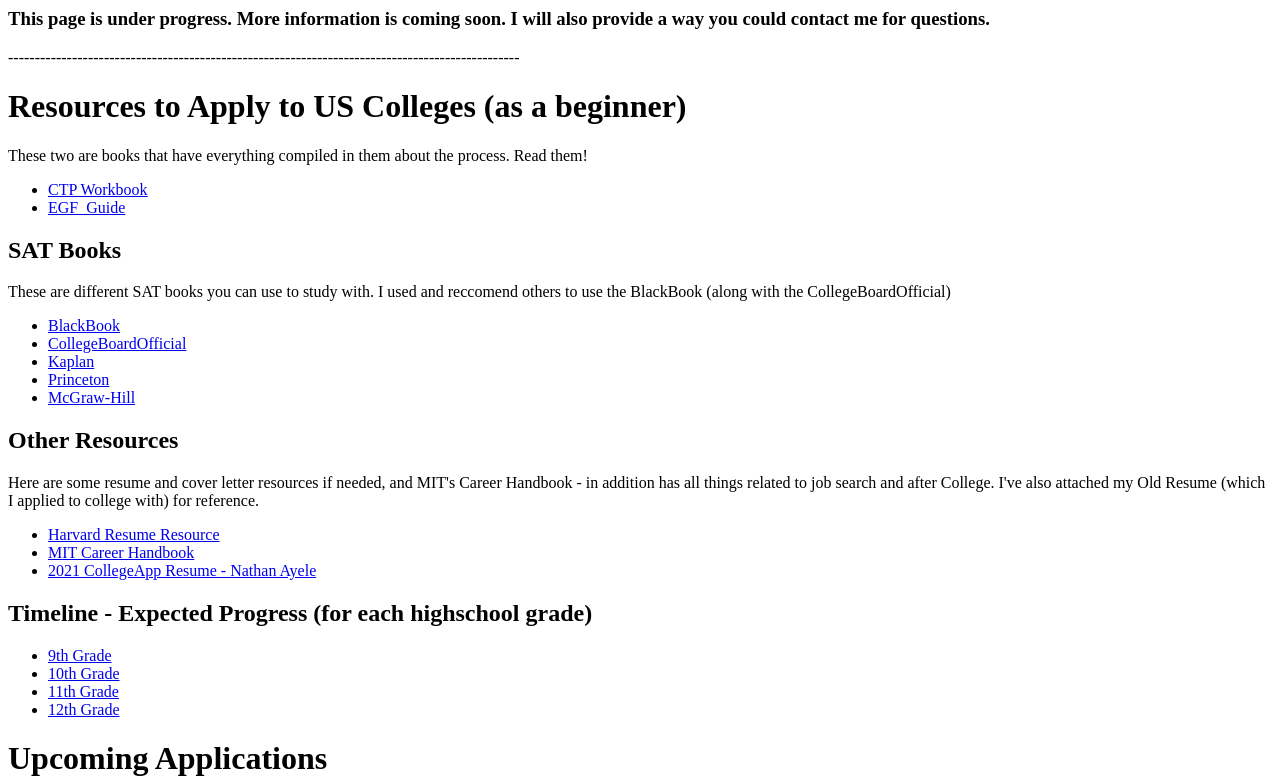
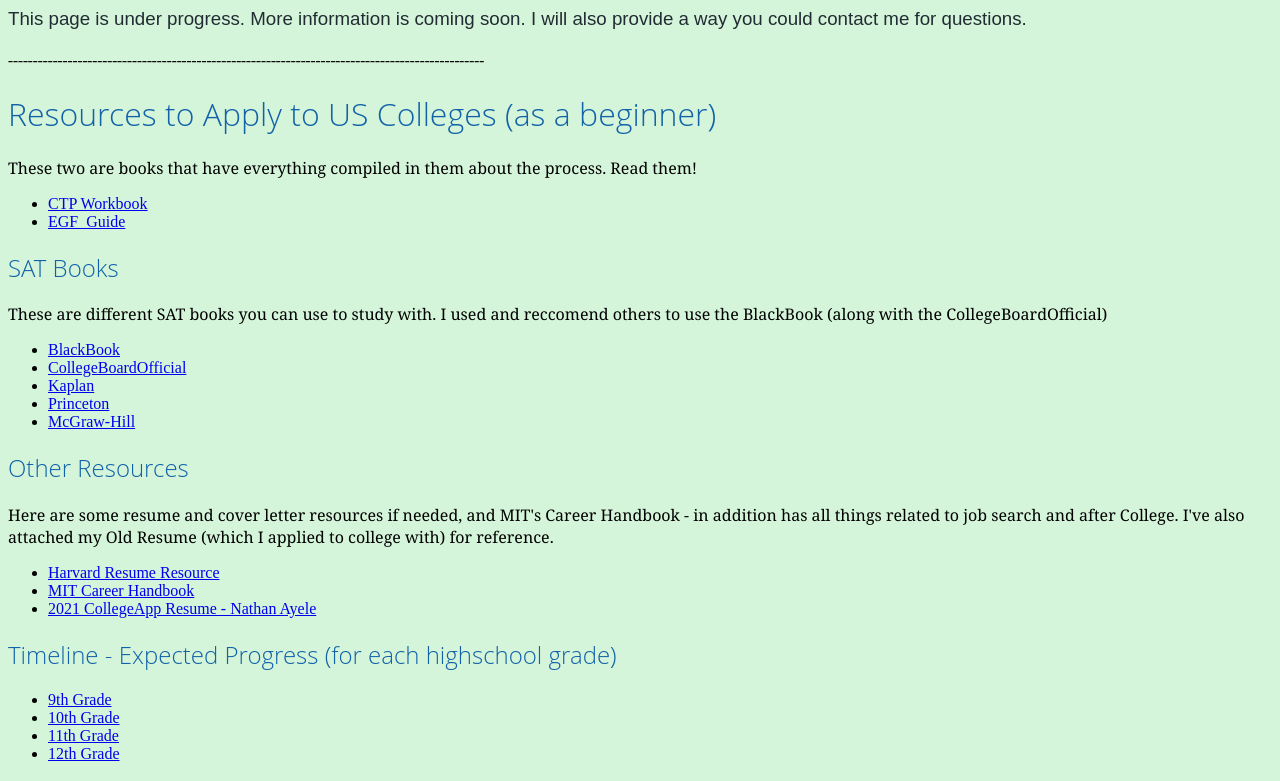
Before and after one commit to nta45/cs355-self-study, a plain HTML site: page index.html in a window 1280 px wide. Shown: the top 781 px of the page. Drawn offline with Linux system fonts and the light colour scheme.

Commit message:
added style.css

```diff
--- a/index.html
+++ b/index.html
@@ -15,7 +15,7 @@
         <a href="about.html">About Nathan</a>
     </li> -->
     <div>
-        <h3>This page is under progress. More information is coming soon. I will also provide a way you could contact me for questions.</h3>
+        <h3 id="notice">This page is under progress. More information is coming soon. I will also provide a way you could contact me for questions.</h3>
         <p >------------------------------------------------------------------------------------------------</p>
     </div>
     <div>
--- a/style.css
+++ b/style.css
@@ -0,0 +1,24 @@
+body{
+    background-color: rgb(213, 245, 218);
+}
+
+h1, h2, h3{
+    font-family: 'Open Sans', sans-serif;
+    font-weight: 20;
+    color: rgb(17, 98, 168);
+}
+
+p{
+    font-family: Cambria, Georgia, Times, 'Times New Roman', serif;
+    font-weight: 20;
+}
+
+#notice {
+    font-family: Arial, Helvetica, sans-serif;
+    font-weight: 300;
+    color: rgb(33, 43, 51);
+}
+
+div.center {
+    text-align: center;
+}
```
Also changed, not shown: sample.html (+6 -2 lines).
